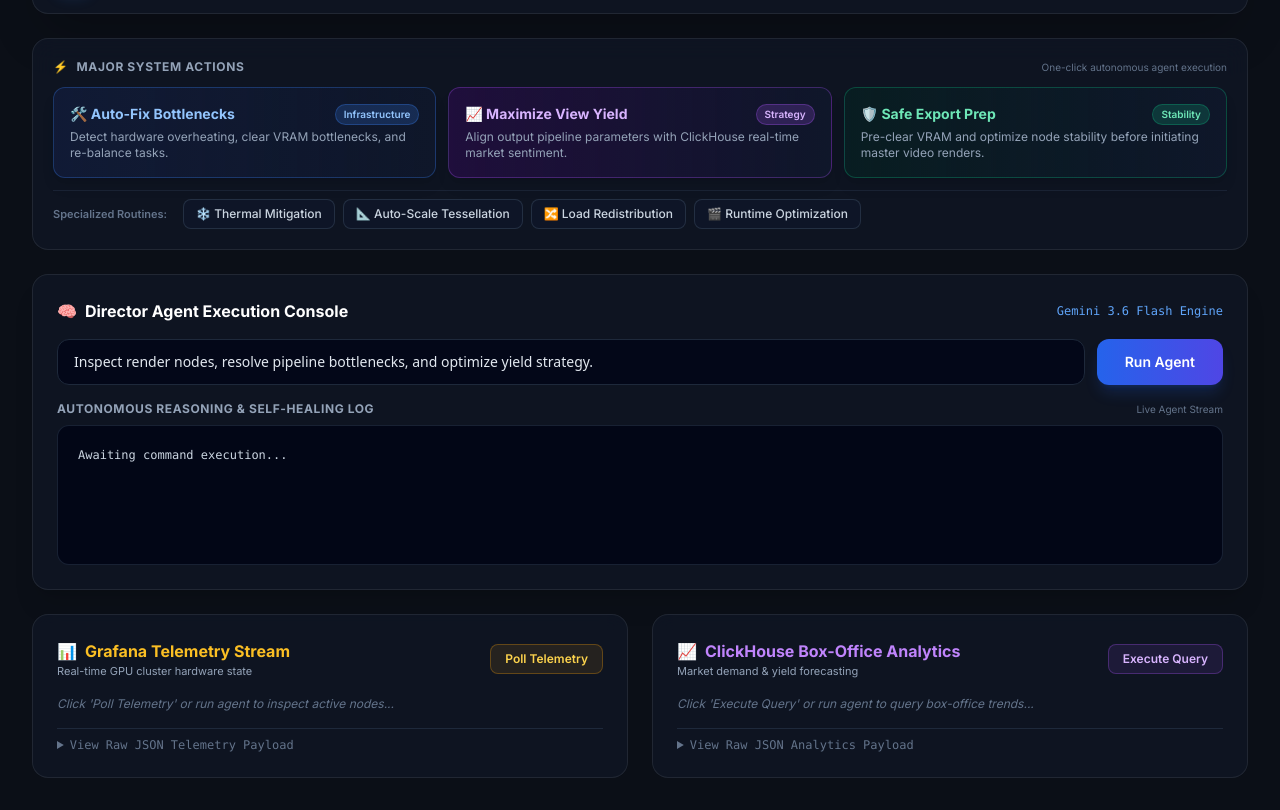
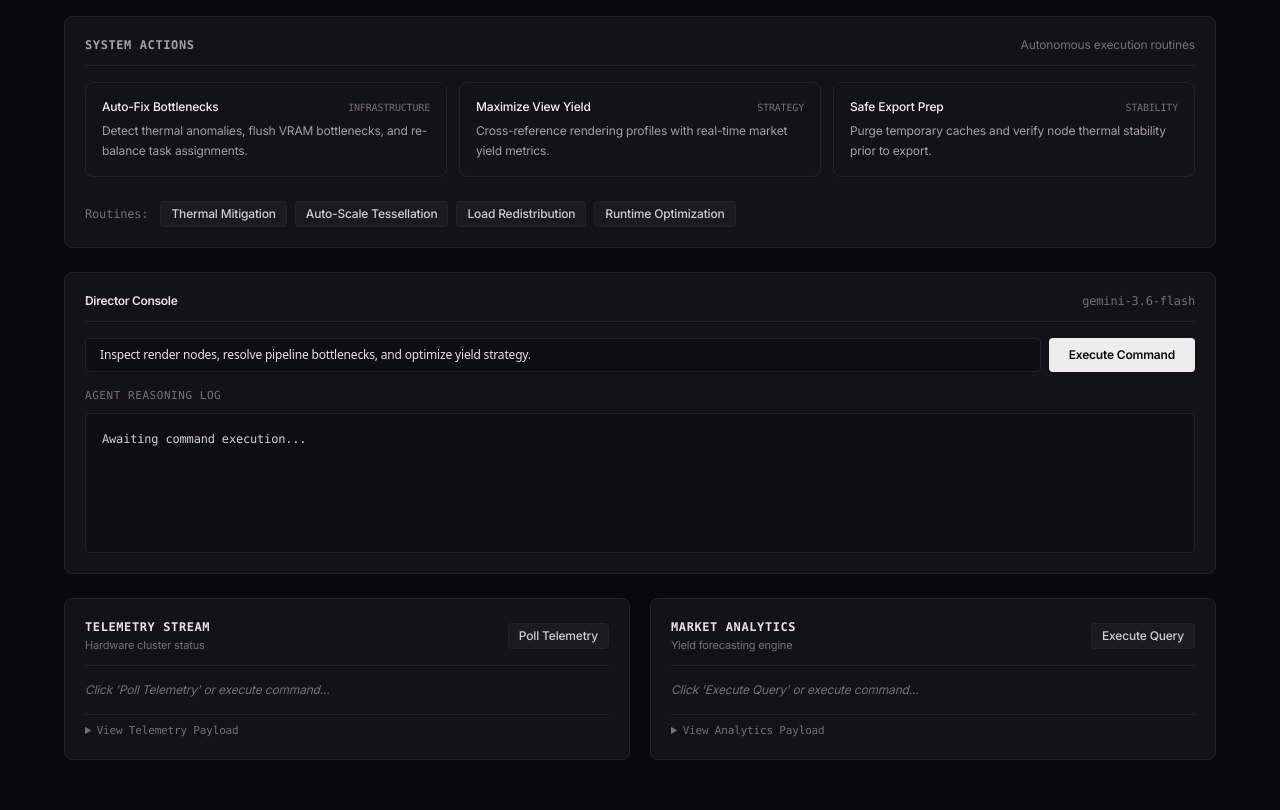
Before and after one commit to Aliyunazeer/omnicine-protocol, a plain HTML site: page frontend/index.html in a window 1280 px wide. Shown: the part 108-918 px from the top of the page. Drawn offline with nearby package versions, Linux system fonts and the light colour scheme.

Commit message:
Refine UI to high-end SaaS design standard

```diff
--- /dev/null
+++ b/backend/Procfile.txt
@@ -0,0 +1 @@
+web: uvicorn main:app --host 0.0.0.0 --port $PORT
--- a/frontend/index.html
+++ b/frontend/index.html
@@ -7,207 +7,239 @@
   <script src="https://cdn.tailwindcss.com"></script>
   <link rel="preconnect" href="https://fonts.googleapis.com">
   <link rel="preconnect" href="https://fonts.gstatic.com" crossorigin>
-  <link href="https://fonts.googleapis.com/css2?family=Inter:wght@300;400;500;600;700&family=JetBrains+Mono:wght@400;500&display=swap" rel="stylesheet">
+  <link href="https://fonts.googleapis.com/css2?family=Inter:wght@400;500;600&family=JetBrains+Mono:wght@400;500&display=swap" rel="stylesheet">
   <style>
+    :root {
+      --bg-main: #08090a;
+      --card-bg: #121316;
+      --border-subtle: #222328;
+      --border-hover: #383940;
+      --text-muted: #8b8d98;
+    }
     body {
-      background-color: #0b0f17;
-      color: #e2e8f0;
-      font-family: 'Inter', sans-serif;
+      background-color: var(--bg-main);
+      color: #ededed;
+      font-family: 'Inter', -apple-system, BlinkMacSystemFont, sans-serif;
+      letter-spacing: -0.011em;
+      -webkit-font-smoothing: antialiased;
     }
     .font-mono { font-family: 'JetBrains Mono', monospace; }
-    .glass-card {
-      background: rgba(17, 24, 39, 0.7);
-      backdrop-filter: blur(12px);
-      border: 1px solid rgba(255, 255, 255, 0.08);
+
+    .panel {
+      background-color: var(--card-bg);
+      border: 1px solid var(--border-subtle);
+      border-radius: 8px;
+      transition: border-color 0.15s ease;
     }
-    .glass-card-hover:hover {
-      border-color: rgba(59, 130, 246, 0.3);
+
+    .panel-interactive {
+      cursor: pointer;
     }
+    .panel-interactive:hover {
+      border-color: var(--border-hover);
+    }
+
     .custom-scrollbar::-webkit-scrollbar {
-      width: 6px;
-      height: 6px;
+      width: 4px;
+      height: 4px;
     }
     .custom-scrollbar::-webkit-scrollbar-track {
-      background: rgba(0, 0, 0, 0.2);
+      background: var(--bg-main);
     }
     .custom-scrollbar::-webkit-scrollbar-thumb {
-      background: rgba(255, 255, 255, 0.15);
-      border-radius: 3px;
+      background: #222328;
+      border-radius: 2px;
+    }
+
+    .btn-primary {
+      background-color: #ededed;
+      color: #08090a;
+      transition: opacity 0.15s ease;
+    }
+    .btn-primary:hover {
+      opacity: 0.9;
+    }
+
+    .btn-secondary {
+      background-color: #1a1b1e;
+      border: 1px solid var(--border-subtle);
+      color: #cecfd5;
+      transition: background-color 0.15s ease, border-color 0.15s ease;
+    }
+    .btn-secondary:hover {
+      background-color: #222328;
+      border-color: var(--border-hover);
+      color: #ffffff;
     }
   </style>
 </head>
-<body class="min-h-screen p-4 sm:p-6 md:p-8 custom-scrollbar">
+<body class="min-h-screen p-4 sm:p-6 md:p-10 custom-scrollbar">
 
-  <div class="max-w-7xl mx-auto space-y-6">
+  <div class="max-w-6xl mx-auto space-y-6">
 
-    <!-- HEADER -->
-    <header class="glass-card p-5 rounded-2xl flex flex-col sm:flex-row justify-between items-start sm:items-center gap-4 shadow-2xl">
-      <div class="flex items-center gap-4">
-        <div class="h-10 w-10 rounded-xl bg-gradient-to-tr from-blue-600 to-indigo-500 flex items-center justify-center font-bold text-white text-xl shadow-lg shadow-blue-500/20">
+    <!-- NAVIGATION / HEADER -->
+    <header class="panel px-5 py-4 flex flex-col sm:flex-row justify-between items-start sm:items-center gap-3">
+      <div class="flex items-center gap-3">
+        <div class="h-6 w-6 rounded bg-zinc-100 flex items-center justify-center font-semibold text-black text-xs font-mono">
           Ω
         </div>
-        <div>
-          <h1 class="text-2xl font-bold bg-clip-text text-transparent bg-gradient-to-r from-white via-slate-200 to-slate-400">
+        <div class="flex items-baseline gap-3">
+          <h1 class="text-sm font-medium tracking-tight text-white">
             OmniCine Protocol
           </h1>
-          <p class="text-xs text-slate-400 font-medium">Autonomous AI Studio Engine & Infrastructure Orchestrator</p>
+          <span class="text-xs text-zinc-500 font-mono hidden md:inline">/ core.orchestrator.v3</span>
         </div>
       </div>
 
-      <div class="flex items-center gap-3 bg-slate-900/60 border border-slate-800 px-4 py-2 rounded-xl">
-        <span class="relative flex h-3 w-3">
-          <span class="animate-ping absolute inline-flex h-full w-full rounded-full bg-emerald-400 opacity-75"></span>
-          <span class="relative inline-flex rounded-full h-3 w-3 bg-emerald-500"></span>
-        </span>
-        <span class="text-xs font-semibold text-emerald-400 tracking-wider">CORE ACTIVE</span>
+      <div class="flex items-center gap-2 bg-[#0d0e11] border border-[#222328] px-2.5 py-1 rounded text-xs font-mono">
+        <span class="h-1.5 w-1.5 rounded-full bg-emerald-500 inline-block"></span>
+        <span class="text-zinc-400 font-medium">CORE ONLINE</span>
       </div>
     </header>
 
-    <!-- TOP PRESET ACTIONS (MAJOR & MOST USED - BOLD & PROMINENT) -->
-    <section class="glass-card p-5 rounded-2xl space-y-3">
-      <div class="flex items-center justify-between">
-        <h3 class="text-xs font-bold uppercase tracking-wider text-slate-400 flex items-center gap-2">
-          <span>⚡</span> Major System Actions
-        </h3>
-        <span class="text-[10px] text-slate-500">One-click autonomous agent execution</span>
+    <!-- TOP PRESET ACTIONS (MAJOR & MOST USED) -->
+    <section class="panel p-5 space-y-4">
+      <div class="flex items-center justify-between border-b border-[#222328] pb-3">
+        <h2 class="text-xs font-semibold uppercase tracking-wider text-zinc-400 font-mono">
+          System Actions
+        </h2>
+        <span class="text-xs text-zinc-500">Autonomous execution routines</span>
       </div>
 
       <div class="grid grid-cols-1 md:grid-cols-3 gap-3">
         <!-- Major Action 1 -->
         <button onclick="runPreset('Inspect GPU telemetry, fix overheating, and re-balance render tasks across available nodes.')"
-          class="group text-left p-4 rounded-xl bg-gradient-to-r from-blue-950/40 to-slate-900 border border-blue-500/30 hover:border-blue-500/70 hover:bg-blue-900/30 transition-all duration-200 shadow-lg">
-          <div class="flex justify-between items-start mb-1">
-            <span class="font-bold text-sm text-blue-300 group-hover:text-blue-200">🛠️ Auto-Fix Bottlenecks</span>
-            <span class="text-[10px] bg-blue-500/20 text-blue-300 font-semibold px-2 py-0.5 rounded-full border border-blue-500/30">Infrastructure</span>
+          class="panel panel-interactive text-left p-4 bg-[#121316] hover:bg-[#18191d] transition">
+          <div class="flex justify-between items-center mb-1.5">
+            <span class="font-medium text-xs text-zinc-100">Auto-Fix Bottlenecks</span>
+            <span class="text-[10px] text-zinc-500 font-mono">INFRASTRUCTURE</span>
           </div>
-          <p class="text-xs text-slate-400 group-hover:text-slate-300">Detect hardware overheating, clear VRAM bottlenecks, and re-balance tasks.</p>
+          <p class="text-xs text-zinc-400 leading-relaxed">Detect thermal anomalies, flush VRAM bottlenecks, and re-balance task assignments.</p>
         </button>
 
         <!-- Major Action 2 -->
         <button onclick="runPreset('Analyze box-office market demand and optimize rendering priorities to maximize projected revenue yield.')"
-          class="group text-left p-4 rounded-xl bg-gradient-to-r from-purple-950/40 to-slate-900 border border-purple-500/30 hover:border-purple-500/70 hover:bg-purple-900/30 transition-all duration-200 shadow-lg">
-          <div class="flex justify-between items-start mb-1">
-            <span class="font-bold text-sm text-purple-300 group-hover:text-purple-200">📈 Maximize View Yield</span>
-            <span class="text-[10px] bg-purple-500/20 text-purple-300 font-semibold px-2 py-0.5 rounded-full border border-purple-500/30">Strategy</span>
+          class="panel panel-interactive text-left p-4 bg-[#121316] hover:bg-[#18191d] transition">
+          <div class="flex justify-between items-center mb-1.5">
+            <span class="font-medium text-xs text-zinc-100">Maximize View Yield</span>
+            <span class="text-[10px] text-zinc-500 font-mono">STRATEGY</span>
           </div>
-          <p class="text-xs text-slate-400 group-hover:text-slate-300">Align output pipeline parameters with ClickHouse real-time market sentiment.</p>
+          <p class="text-xs text-zinc-400 leading-relaxed">Cross-reference rendering profiles with real-time market yield metrics.</p>
         </button>
 
         <!-- Major Action 3 -->
         <button onclick="runPreset('Clear GPU caches, throttle non-essential processes, and prepare system for clean 4K export.')"
-          class="group text-left p-4 rounded-xl bg-gradient-to-r from-emerald-950/40 to-slate-900 border border-emerald-500/30 hover:border-emerald-500/70 hover:bg-emerald-900/30 transition-all duration-200 shadow-lg">
-          <div class="flex justify-between items-start mb-1">
-            <span class="font-bold text-sm text-emerald-300 group-hover:text-emerald-200">🛡️ Safe Export Prep</span>
-            <span class="text-[10px] bg-emerald-500/20 text-emerald-300 font-semibold px-2 py-0.5 rounded-full border border-emerald-500/30">Stability</span>
+          class="panel panel-interactive text-left p-4 bg-[#121316] hover:bg-[#18191d] transition">
+          <div class="flex justify-between items-center mb-1.5">
+            <span class="font-medium text-xs text-zinc-100">Safe Export Prep</span>
+            <span class="text-[10px] text-zinc-500 font-mono">STABILITY</span>
           </div>
-          <p class="text-xs text-slate-400 group-hover:text-slate-300">Pre-clear VRAM and optimize node stability before initiating master video renders.</p>
+          <p class="text-xs text-zinc-400 leading-relaxed">Purge temporary caches and verify node thermal stability prior to export.</p>
         </button>
       </div>
 
-      <!-- SECONDARY / SPECIALIZED ACTIONS (SMALLER AT BOTTOM) -->
-      <div class="pt-2 border-t border-slate-800/80 flex flex-wrap items-center gap-2">
-        <span class="text-[11px] font-semibold text-slate-500 mr-2">Specialized Routines:</span>
+      <!-- SECONDARY / SPECIALIZED ACTIONS -->
+      <div class="pt-2 flex flex-wrap items-center gap-2">
+        <span class="text-xs text-zinc-500 font-mono mr-1">Routines:</span>
 
         <button onclick="runPreset('Pause non-essential ray-tracing pre-caches on GPU_02 for 60s to cool temperature below 70C.')"
-          class="px-3 py-1.5 bg-slate-900/80 hover:bg-slate-800 border border-slate-700/60 hover:border-slate-500 text-xs font-medium text-slate-300 rounded-lg transition">
-          ❄️ Thermal Mitigation
+          class="btn-secondary px-2.5 py-1 text-xs rounded font-medium">
+          Thermal Mitigation
         </button>
 
         <button onclick="runPreset('Enable dynamic frame-tessellation auto-scaling across all active GPU nodes.')"
-          class="px-3 py-1.5 bg-slate-900/80 hover:bg-slate-800 border border-slate-700/60 hover:border-slate-500 text-xs font-medium text-slate-300 rounded-lg transition">
-          📐 Auto-Scale Tessellation
+          class="btn-secondary px-2.5 py-1 text-xs rounded font-medium">
+          Auto-Scale Tessellation
         </button>
 
         <button onclick="runPreset('Re-route active frame chunks from overloaded nodes to idle capacity on GPU_03/GPU_04.')"
-          class="px-3 py-1.5 bg-slate-900/80 hover:bg-slate-800 border border-slate-700/60 hover:border-slate-500 text-xs font-medium text-slate-300 rounded-lg transition">
-          🔀 Load Redistribution
+          class="btn-secondary px-2.5 py-1 text-xs rounded font-medium">
+          Load Redistribution
         </button>
 
         <button onclick="runPreset('Evaluate target asset profile for 114-minute Sci-Fi runtime release windows.')"
-          class="px-3 py-1.5 bg-slate-900/80 hover:bg-slate-800 border border-slate-700/60 hover:border-slate-500 text-xs font-medium text-slate-300 rounded-lg transition">
-          🎬 Runtime Optimization
+          class="btn-secondary px-2.5 py-1 text-xs rounded font-medium">
+          Runtime Optimization
         </button>
       </div>
     </section>
 
     <!-- AGENT COMMAND CONSOLE -->
-    <section class="glass-card p-6 rounded-2xl space-y-4 shadow-xl">
-      <div class="flex items-center justify-between">
-        <h2 class="text-base font-bold text-white flex items-center gap-2">
-          <span>🧠</span> Director Agent Execution Console
+    <section class="panel p-5 space-y-4">
+      <div class="flex items-center justify-between border-b border-[#222328] pb-3">
+        <h2 class="text-xs font-semibold text-zinc-200 tracking-tight">
+          Director Console
         </h2>
-        <span class="text-xs text-blue-400 font-mono">Gemini 3.6 Flash Engine</span>
+        <span class="text-xs text-zinc-500 font-mono">gemini-3.6-flash</span>
       </div>
 
-      <div class="flex flex-col sm:flex-row gap-3">
+      <div class="flex flex-col sm:flex-row gap-2">
         <input id="agentPrompt" type="text"
-          class="flex-1 bg-slate-950/80 border border-slate-800 rounded-xl px-4 py-3 text-sm text-slate-200 placeholder-slate-500 focus:outline-none focus:border-blue-500 transition font-sans"
+          class="flex-1 bg-[#0d0e11] border border-[#222328] rounded px-3.5 py-2 text-xs text-zinc-200 placeholder-zinc-600 focus:outline-none focus:border-zinc-500 transition font-sans"
           value="Inspect render nodes, resolve pipeline bottlenecks, and optimize yield strategy.">
 
         <button id="runBtn" onclick="runAgent()"
-          class="bg-gradient-to-r from-blue-600 to-indigo-600 hover:from-blue-500 hover:to-indigo-500 text-white font-semibold text-sm px-7 py-3 rounded-xl transition-all duration-200 shadow-lg shadow-blue-600/20 flex items-center justify-center gap-2 shrink-0">
-          <span>Run Agent</span>
-          <span id="btnSpinner" class="hidden h-4 w-4 border-2 border-white border-t-transparent rounded-full animate-spin"></span>
+          class="btn-primary font-semibold text-xs px-5 py-2 rounded shrink-0">
+          Execute Command
         </button>
       </div>
 
       <div>
         <div class="flex items-center justify-between mb-2">
-          <h3 class="text-xs font-bold uppercase tracking-wider text-slate-400">Autonomous Reasoning & Self-Healing Log</h3>
-          <span class="text-[10px] text-slate-500">Live Agent Stream</span>
+          <h3 class="text-[11px] uppercase tracking-wider text-zinc-500 font-mono">Agent Reasoning Log</h3>
         </div>
-        <div id="agentOutput" class="font-mono text-xs bg-slate-950/90 p-5 rounded-xl border border-slate-800/80 text-slate-300 min-h-[140px] whitespace-pre-wrap leading-relaxed custom-scrollbar overflow-x-auto">Awaiting command execution...</div>
+        <div id="agentOutput" class="font-mono text-xs bg-[#0d0e11] p-4 rounded border border-[#222328] text-zinc-300 min-h-[140px] whitespace-pre-wrap leading-relaxed custom-scrollbar overflow-x-auto">Awaiting command execution...</div>
       </div>
     </section>
 
     <!-- METRICS GRID -->
-    <div class="grid grid-cols-1 lg:grid-cols-2 gap-6">
+    <div class="grid grid-cols-1 md:grid-cols-2 gap-5">
 
       <!-- GRAFANA TELEMETRY PANEL -->
-      <div class="glass-card p-6 rounded-2xl space-y-4">
-        <div class="flex justify-between items-center">
+      <div class="panel p-5 space-y-4">
+        <div class="flex justify-between items-center border-b border-[#222328] pb-3">
           <div>
-            <h2 class="text-base font-bold text-amber-400 flex items-center gap-2">
-              <span>📊</span> Grafana Telemetry Stream
+            <h2 class="text-xs font-semibold text-zinc-200 uppercase tracking-wider font-mono">
+              Telemetry Stream
             </h2>
-            <p class="text-[11px] text-slate-400">Real-time GPU cluster hardware state</p>
+            <p class="text-[11px] text-zinc-500 mt-0.5">Hardware cluster status</p>
           </div>
-          <button onclick="fetchTelemetry()" class="bg-amber-500/10 hover:bg-amber-500/20 text-amber-300 text-xs font-semibold px-3.5 py-1.5 rounded-lg border border-amber-500/30 transition">
+          <button onclick="fetchTelemetry()" class="btn-secondary px-2.5 py-1 text-xs rounded font-medium">
             Poll Telemetry
           </button>
         </div>
 
-        <div id="telemetryVisual" class="space-y-3">
-          <div class="text-xs text-slate-500 italic">Click 'Poll Telemetry' or run agent to inspect active nodes...</div>
+        <div id="telemetryVisual" class="space-y-2">
+          <div class="text-xs text-zinc-500 italic">Click 'Poll Telemetry' or execute command...</div>
         </div>
 
-        <details class="text-xs text-slate-500 pt-2 border-t border-slate-800">
-          <summary class="cursor-pointer hover:text-slate-300 font-mono">View Raw JSON Telemetry Payload</summary>
-          <pre id="telemetryOutput" class="mt-2 font-mono text-[11px] bg-black/60 p-3 rounded-lg text-emerald-400 overflow-x-auto max-h-40 custom-scrollbar">{ "status": "idle" }</pre>
+        <details class="text-xs text-zinc-500 pt-2 border-t border-[#222328]">
+          <summary class="cursor-pointer hover:text-zinc-300 font-mono text-[11px]">View Telemetry Payload</summary>
+          <pre id="telemetryOutput" class="mt-2 font-mono text-[11px] bg-[#0d0e11] p-3 rounded border border-[#222328] text-zinc-400 overflow-x-auto max-h-36 custom-scrollbar">{ "status": "idle" }</pre>
         </details>
       </div>
 
       <!-- CLICKHOUSE ANALYTICS PANEL -->
-      <div class="glass-card p-6 rounded-2xl space-y-4">
-        <div class="flex justify-between items-center">
+      <div class="panel p-5 space-y-4">
+        <div class="flex justify-between items-center border-b border-[#222328] pb-3">
           <div>
-            <h2 class="text-base font-bold text-purple-400 flex items-center gap-2">
-              <span>📈</span> ClickHouse Box-Office Analytics
+            <h2 class="text-xs font-semibold text-zinc-200 uppercase tracking-wider font-mono">
+              Market Analytics
             </h2>
-            <p class="text-[11px] text-slate-400">Market demand & yield forecasting</p>
+            <p class="text-[11px] text-zinc-500 mt-0.5">Yield forecasting engine</p>
           </div>
-          <button onclick="fetchAnalytics()" class="bg-purple-500/10 hover:bg-purple-500/20 text-purple-300 text-xs font-semibold px-3.5 py-1.5 rounded-lg border border-purple-500/30 transition">
+          <button onclick="fetchAnalytics()" class="btn-secondary px-2.5 py-1 text-xs rounded font-medium">
             Execute Query
           </button>
         </div>
 
-        <div id="analyticsVisual" class="grid grid-cols-2 gap-3">
-          <div class="text-xs text-slate-500 italic col-span-2">Click 'Execute Query' or run agent to query box-office trends...</div>
+        <div id="analyticsVisual" class="grid grid-cols-2 gap-2">
+          <div class="text-xs text-zinc-500 italic col-span-2">Click 'Execute Query' or execute command...</div>
         </div>
 
-        <details class="text-xs text-slate-500 pt-2 border-t border-slate-800">
-          <summary class="cursor-pointer hover:text-slate-300 font-mono">View Raw JSON Analytics Payload</summary>
-          <pre id="analyticsOutput" class="mt-2 font-mono text-[11px] bg-black/60 p-3 rounded-lg text-purple-300 overflow-x-auto max-h-40 custom-scrollbar">{ "status": "idle" }</pre>
+        <details class="text-xs text-zinc-500 pt-2 border-t border-[#222328]">
+          <summary class="cursor-pointer hover:text-zinc-300 font-mono text-[11px]">View Analytics Payload</summary>
+          <pre id="analyticsOutput" class="mt-2 font-mono text-[11px] bg-[#0d0e11] p-3 rounded border border-[#222328] text-zinc-400 overflow-x-auto max-h-36 custom-scrollbar">{ "status": "idle" }</pre>
         </details>
       </div>
 
@@ -228,21 +260,20 @@
       if (!data || !data.nodes) return;
 
       visualContainer.innerHTML = data.nodes.map(node => {
-        let statusBadge = 'bg-slate-800 text-slate-300';
-        let borderClass = 'border-slate-800';
-        if (node.status === 'ONLINE') statusBadge = 'bg-emerald-500/20 text-emerald-300 border-emerald-500/30';
-        if (node.status === 'CRITICAL') statusBadge = 'bg-red-500/20 text-red-300 border-red-500/30 animate-pulse';
-        if (node.status === 'IDLE') statusBadge = 'bg-amber-500/20 text-amber-300 border-amber-500/30';
+        let statusBadge = 'bg-[#1a1b1e] text-zinc-400 border-[#222328]';
+        if (node.status === 'ONLINE') statusBadge = 'bg-[#0f291e] text-emerald-400 border-[#1b4d3e]';
+        if (node.status === 'CRITICAL') statusBadge = 'bg-[#311313] text-rose-400 border-[#521d1d]';
+        if (node.status === 'IDLE') statusBadge = 'bg-[#1a1b1e] text-zinc-400 border-[#222328]';
 
         return `
-          <div class="p-3 bg-slate-950/60 rounded-xl border ${borderClass} flex items-center justify-between">
-            <div class="flex items-center gap-3">
-              <span class="font-mono font-bold text-xs text-white">${node.id}</span>
-              <span class="text-[10px] font-semibold px-2 py-0.5 rounded-full border ${statusBadge}">${node.status}</span>
+          <div class="p-3 bg-[#0d0e11] rounded border border-[#222328] flex items-center justify-between">
+            <div class="flex items-center gap-2.5">
+              <span class="font-mono font-medium text-xs text-white">${node.id}</span>
+              <span class="text-[10px] font-mono px-2 py-0.5 rounded border ${statusBadge}">${node.status}</span>
             </div>
-            <div class="flex items-center gap-4 text-xs font-mono">
-              <span class="text-slate-400">VRAM: <strong class="text-slate-200">${node.vram_usage}</strong></span>
-              <span class="text-slate-400">TEMP: <strong class="text-slate-200">${node.temp}</strong></span>
+            <div class="flex items-center gap-4 text-xs font-mono text-zinc-400">
+              <span>VRAM: <strong class="text-zinc-200">${node.vram_usage}</strong></span>
+              <span>TEMP: <strong class="text-zinc-200">${node.temp}</strong></span>
             </div>
           </div>
         `;
@@ -254,21 +285,21 @@
       if (!data || !data.target_genre) return;
 
       visualContainer.innerHTML = `
-        <div class="p-3 bg-slate-950/60 rounded-xl border border-slate-800">
-          <div class="text-[10px] uppercase font-semibold text-slate-500">Target Genre</div>
-          <div class="text-sm font-bold text-purple-300 mt-1">${data.target_genre}</div>
+        <div class="p-3 bg-[#0d0e11] rounded border border-[#222328]">
+          <div class="text-[10px] uppercase font-mono text-zinc-500">Target Genre</div>
+          <div class="text-xs font-medium text-zinc-200 mt-1">${data.target_genre}</div>
         </div>
-        <div class="p-3 bg-slate-950/60 rounded-xl border border-slate-800">
-          <div class="text-[10px] uppercase font-semibold text-slate-500">Yield Multiplier</div>
-          <div class="text-sm font-bold text-emerald-400 mt-1">${data.predicted_yield_multiplier}</div>
+        <div class="p-3 bg-[#0d0e11] rounded border border-[#222328]">
+          <div class="text-[10px] uppercase font-mono text-zinc-500">Yield Multiplier</div>
+          <div class="text-xs font-medium text-zinc-200 mt-1">${data.predicted_yield_multiplier}</div>
         </div>
-        <div class="p-3 bg-slate-950/60 rounded-xl border border-slate-800">
-          <div class="text-[10px] uppercase font-semibold text-slate-500">Optimal Runtime</div>
-          <div class="text-sm font-bold text-slate-200 mt-1">${data.optimal_runtime}</div>
+        <div class="p-3 bg-[#0d0e11] rounded border border-[#222328]">
+          <div class="text-[10px] uppercase font-mono text-zinc-500">Optimal Runtime</div>
+          <div class="text-xs font-medium text-zinc-200 mt-1">${data.optimal_runtime}</div>
         </div>
-        <div class="p-3 bg-slate-950/60 rounded-xl border border-slate-800">
-          <div class="text-[10px] uppercase font-semibold text-slate-500">Market Sentiment</div>
-          <div class="text-sm font-bold text-blue-400 mt-1">${data.market_sentiment}</div>
+        <div class="p-3 bg-[#0d0e11] rounded border border-[#222328]">
+          <div class="text-[10px] uppercase font-mono text-zinc-500">Market Sentiment</div>
+          <div class="text-xs font-medium text-zinc-200 mt-1">${data.market_sentiment}</div>
         </div>
       `;
     }
@@ -298,10 +329,8 @@
     async function runAgent() {
       const prompt = document.getElementById('agentPrompt').value;
       const out = document.getElementById('agentOutput');
-      const spinner = document.getElementById('btnSpinner');
 
-      out.textContent = "⚡ Initializing Gemini Agent Engine...\nAnalyzing telemetry streams & query metrics...";
-      spinner.classList.remove('hidden');
+      out.textContent = "Initializing Gemini Agent Engine...\nProcessing telemetry and analytics streams...";
 
       try {
         const res = await fetch(`${API_BASE}/api/agent/run`, {
@@ -311,7 +340,6 @@
         });
         const data = await res.json();
 
-        // Update JSON outputs & Visual UI state
         document.getElementById('telemetryOutput').textContent = JSON.stringify(data.telemetry_state, null, 2);
         document.getElementById('analyticsOutput').textContent = JSON.stringify(data.analytics_state, null, 2);
         renderTelemetryUI(data.telemetry_state);
@@ -319,9 +347,7 @@
 
         out.textContent = `=== AGENT REASONING ===\n${data.agent_reasoning}\n\n=== EXECUTED AUTO-HEALING ACTION ===\n${data.executed_action || "No critical infrastructure intervention needed."}`;
       } catch (err) {
-        out.textContent = "❌ Error executing agent: Ensure your backend is active and API key is set properly.";
-      } finally {
-        spinner.classList.add('hidden');
+        out.textContent = "Error executing agent: Ensure backend service is reachable.";
       }
     }
   </script>
```
